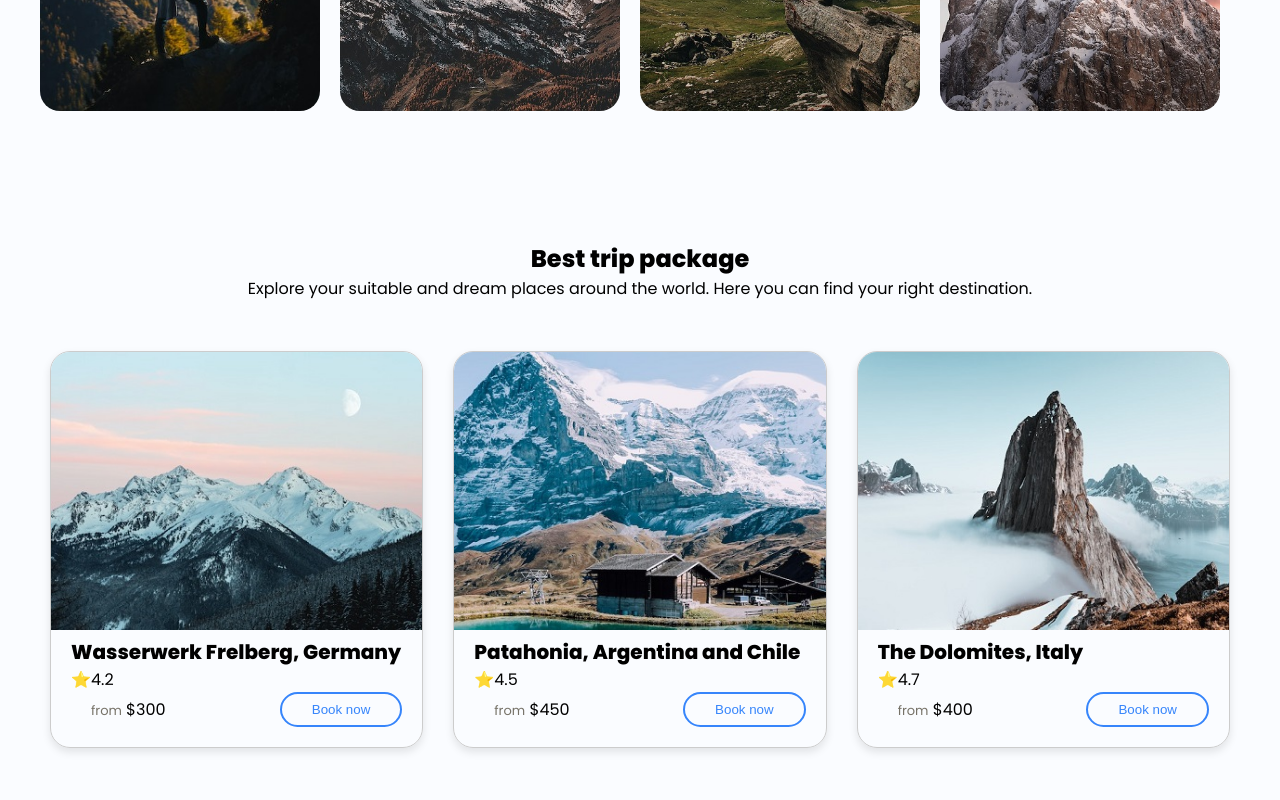
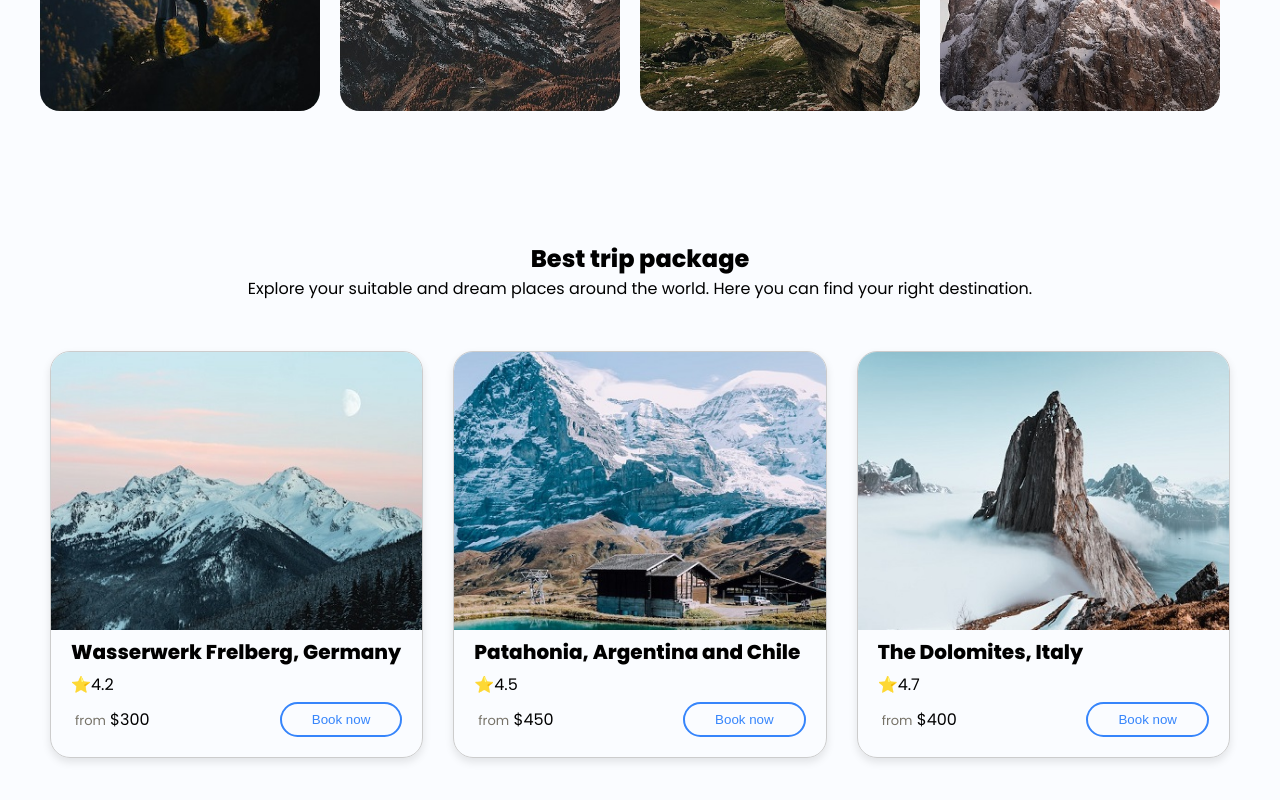
Before and after one commit to Dagimmengestu5/full-Stack, a plain HTML site: page Html and css/Day 5/5.html in a window 1280 px wide. Shown: the part 1318-2118 px from the top of the page. Drawn offline with Linux system fonts and the light colour scheme.

Commit message:
thers section finished

```diff
--- a/Html and css/Day 5/5.css
+++ b/Html and css/Day 5/5.css
@@ -228,17 +228,18 @@ position: relative;
  font-size: 20px;
 }
 .th-img-1 p {
- padding: 0 20px;
+ padding: 5px 20px;
 }
 .th-img-btn{
  display: flex;
  align-items: center;
  justify-content: space-between;
- padding: 0 20px 20px 20px;
+ padding: 0 20px 20px 4px;
 }
 .th-img-btn span{
  color: var(--text-light);
  font-size: 13px;
+
 }
 .th-img-btn button {
  color: var(--primary-color);
```
